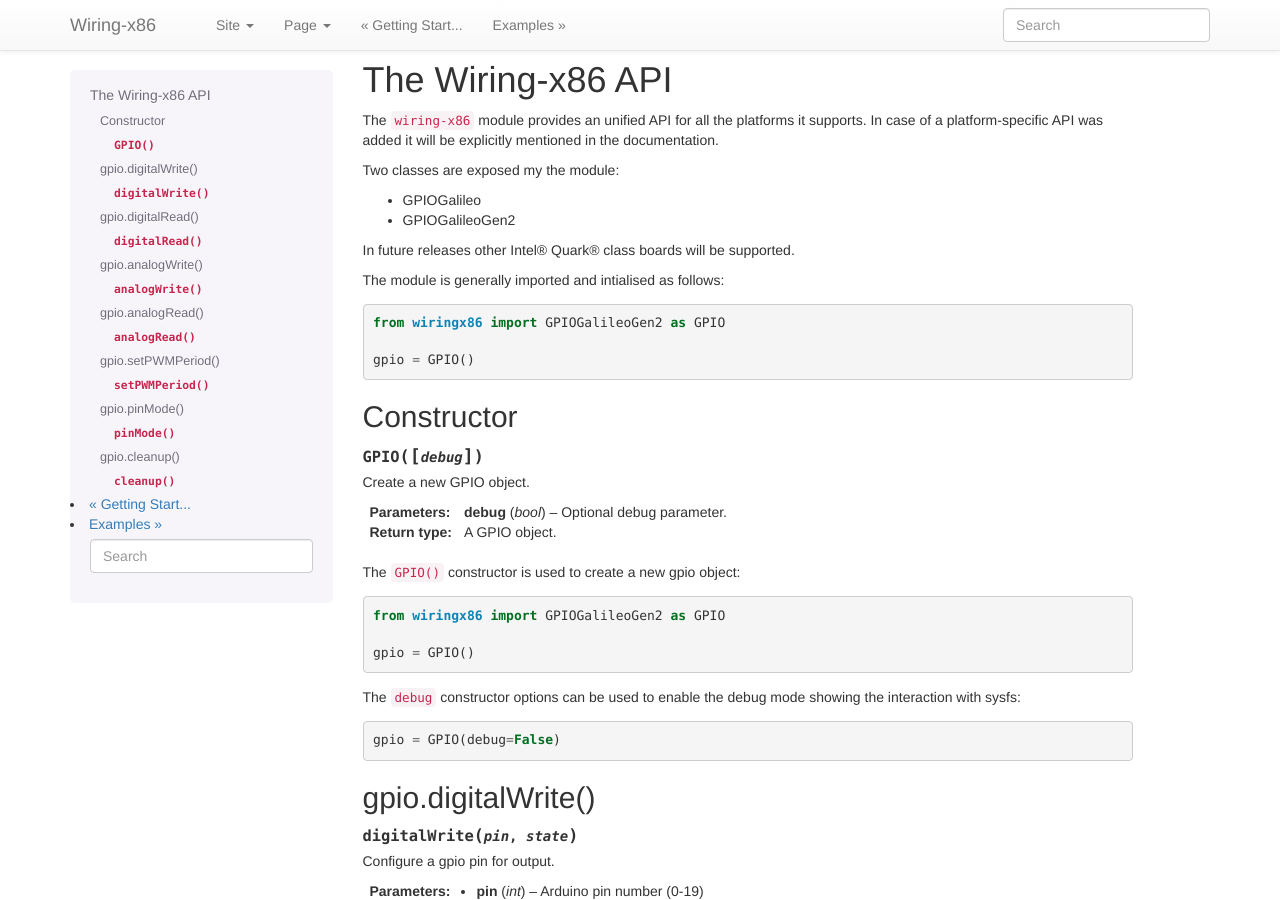
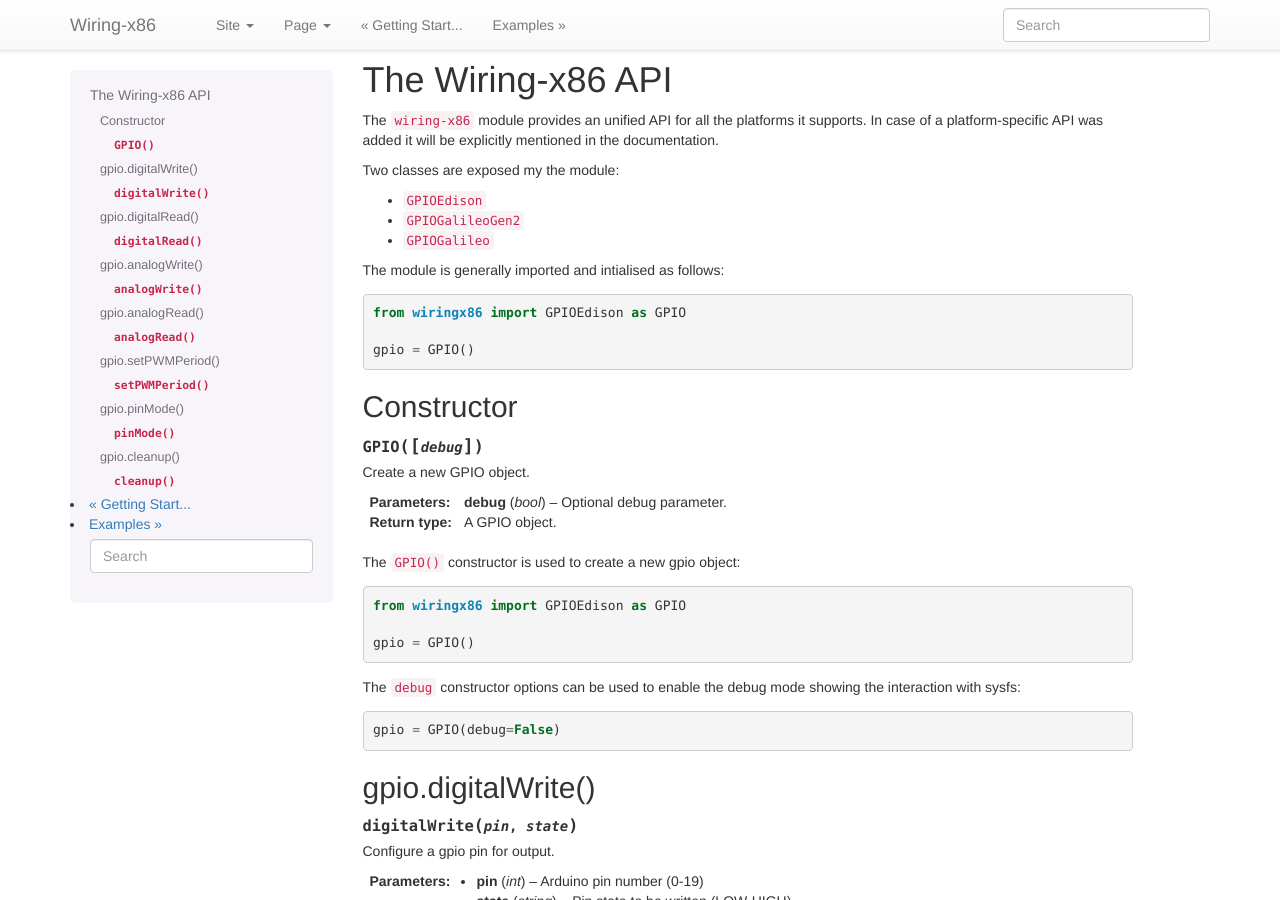
Before and after one commit to emutex/wiring-x86, a Sphinx documentation site: the page built from docs/source/api_reference.rst, in a window 1280 px wide and 900 px high. Built offline with Sphinx 7.4.7, drawn with Linux system fonts in a browser that asks for light colours.

Commit message:
Update documentation reflecting Edison support

```diff
--- a/docs/source/api_reference.rst
+++ b/docs/source/api_reference.rst
@@ -9,14 +9,13 @@
 
 Two classes are exposed my the module:
 
-* GPIOGalileo
-* GPIOGalileoGen2
-
-In future releases other Intel® Quark® class boards will be supported.
+* ``GPIOEdison``
+* ``GPIOGalileoGen2``
+* ``GPIOGalileo``
 
 The module is generally imported and intialised as follows::
 
-    from wiringx86 import GPIOGalileoGen2 as GPIO
+    from wiringx86 import GPIOEdison as GPIO
 
     gpio = GPIO()
 
@@ -35,7 +34,7 @@
 
 The ``GPIO()`` constructor is used to create a new gpio object::
 
-   from wiringx86 import GPIOGalileoGen2 as GPIO
+   from wiringx86 import GPIOEdison as GPIO
 
    gpio = GPIO()
 
--- a/docs/source/getting_started.rst
+++ b/docs/source/getting_started.rst
@@ -12,8 +12,9 @@
 
 The ``wiring-x86.py`` module supports these platforms:
 
+* `Intel® Edison <http://www.intel.com/content/www/us/en/do-it-yourself/edison.html>`_
+* `Intel® Galileo Gen2 <http://www.intel.com/content/www/us/en/do-it-yourself/galileo-maker-quark-board.html>`_
 * `Intel® Galileo <http://www.intel.ie/content/www/ie/en/do-it-yourself/galileo-maker-quark-board.html>`_
-* `Intel® Galileo Gen2 <http://www.intel.com/content/www/us/en/do-it-yourself/galileo-maker-quark-board.html>`_
 
 The original YOCTO Linux OS provided by Intel® must be used. For more
 information on how to get this software go to `Intel® Makers site
```
Also changed, not shown: README.rst (+5 -4 lines), docs/source/index.rst (+5 -4 lines), 5 other files.
